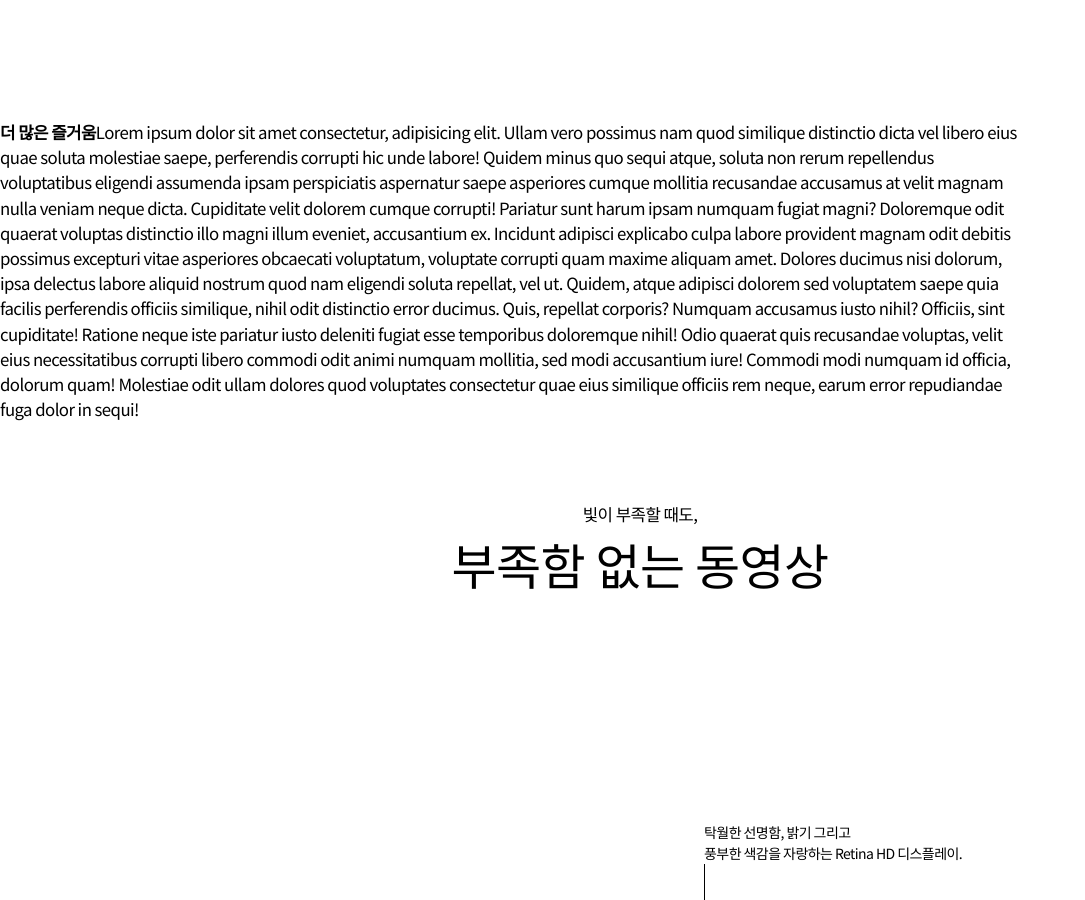
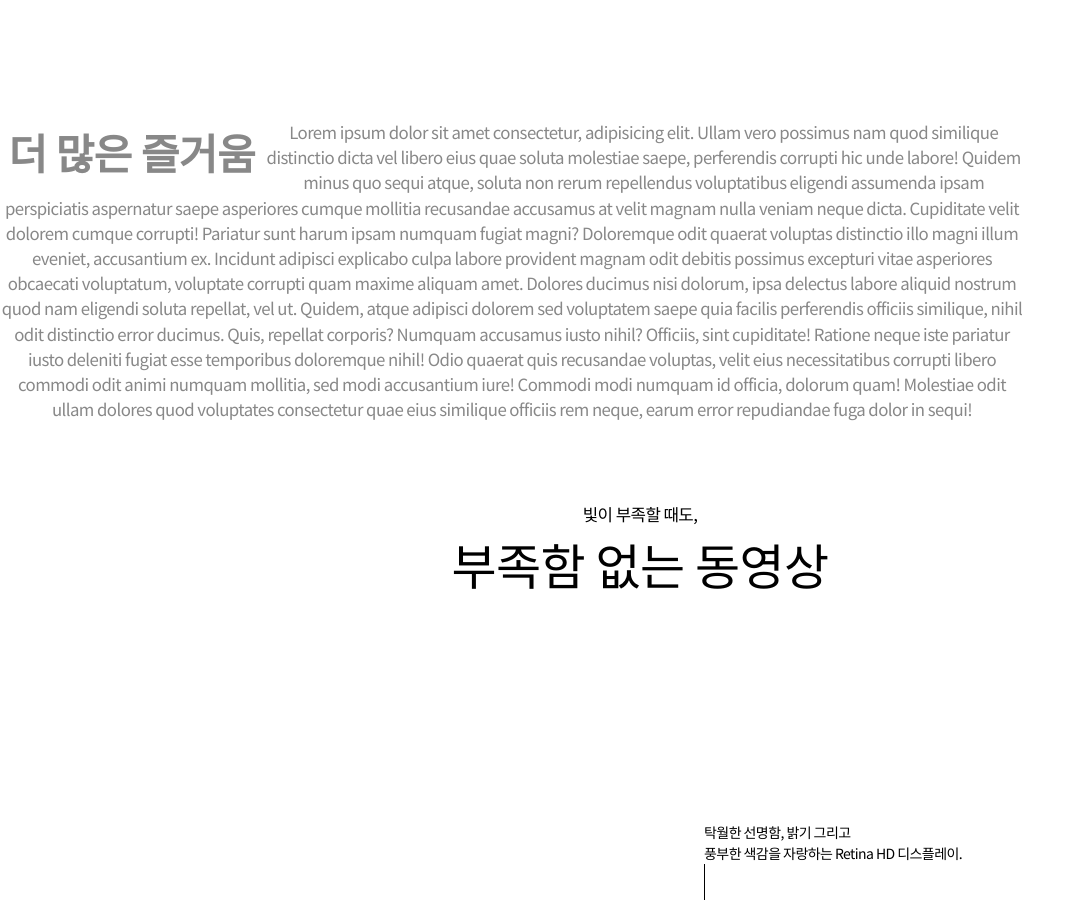
Before and after one commit to SeungGukYoo/React-scroll, a React (Create React App) app: page / in a window 1280 px wide. Shown: the part 4280-5180 px from the top of the page, without its empty margins (0-1085 px from the left). Built offline with nearby package versions, Linux system fonts and the light colour scheme.

Commit message:
p스타일 변경

```diff
--- a/src/components/main/Description2.tsx
+++ b/src/components/main/Description2.tsx
@@ -2,9 +2,9 @@ import React from "react";
 
 const Description2 = () => {
   return (
-    <section className="max-w-[1024px]">
-      <p className="text-[1.2rem]">
-        <strong>더 많은 즐거움</strong>
+    <section className="max-w-[1024px] w-full">
+      <p className="text-[1.2rem] text-center text-[#888]">
+        <strong className="text-[3rem] float-left mx-[0.2em]">더 많은 즐거움</strong>
         Lorem ipsum dolor sit amet consectetur, adipisicing elit. Ullam vero possimus nam quod similique distinctio
         dicta vel libero eius quae soluta molestiae saepe, perferendis corrupti hic unde labore! Quidem minus quo sequi
         atque, soluta non rerum repellendus voluptatibus eligendi assumenda ipsam perspiciatis aspernatur saepe
```
